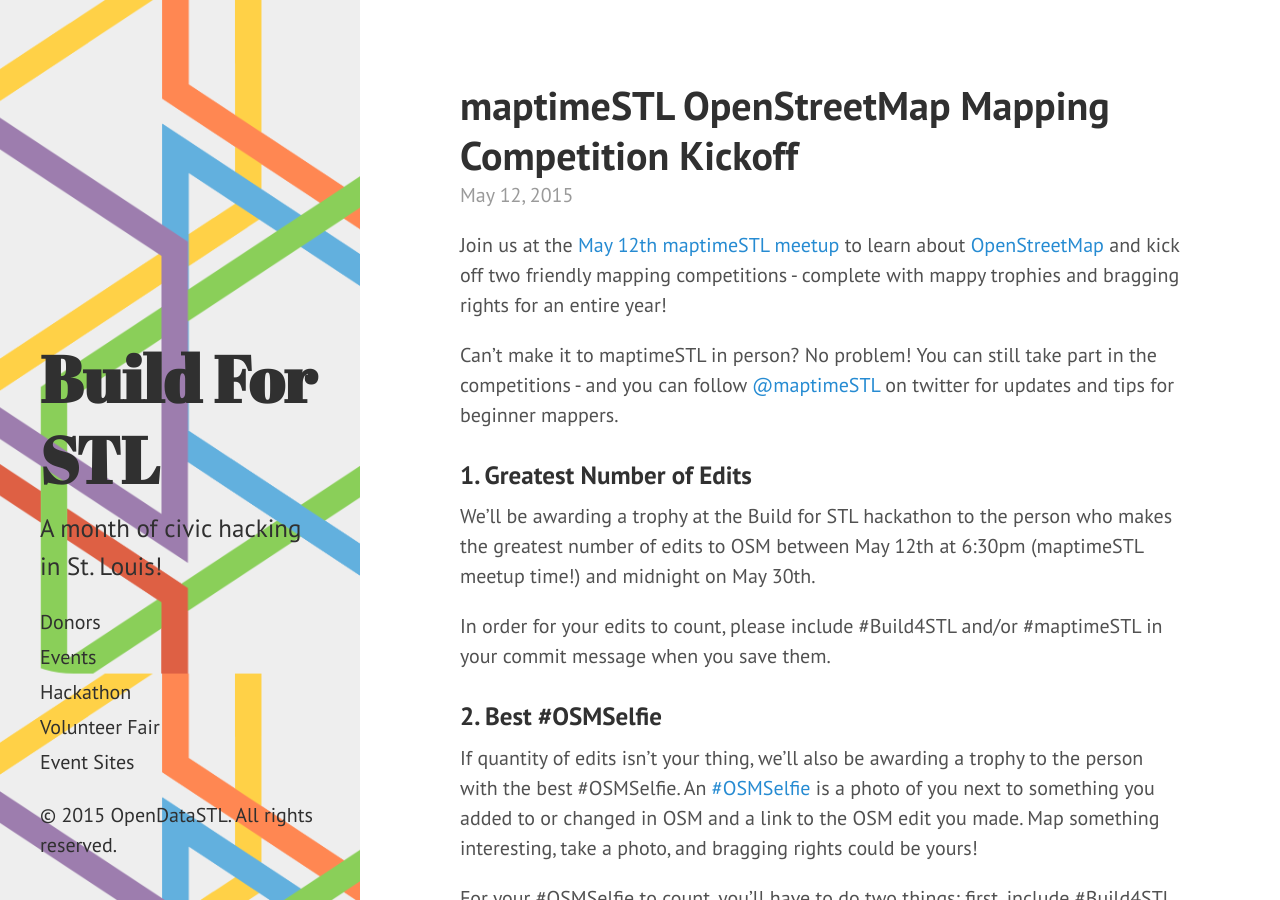
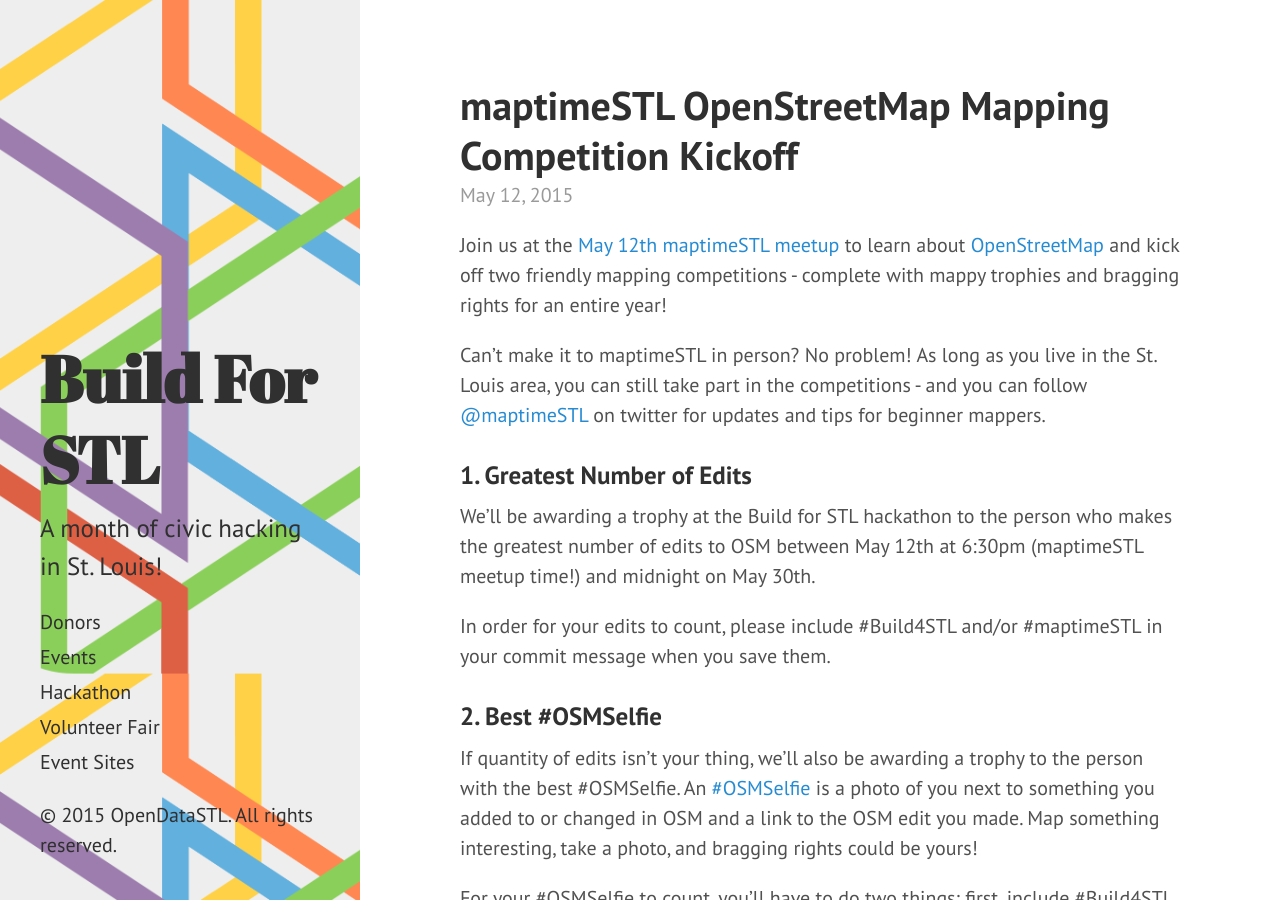
Before and after one commit to OpenSTL/build4stl-jekyll-site, a Jekyll site: the page built from _posts/2015-05-12-maptimeSTL-OpenStreetMap-Contest-Kickoff.md, in a window 1280 px wide and 900 px high. Built offline with Jekyll 4.4.1, drawn with Linux system fonts in a browser that asks for light colours.

Commit message:
Update 2015-05-12-maptimeSTL-OpenStreetMap-Contest-Kickoff.md

```diff
--- a/_posts/2015-05-12-maptimeSTL-OpenStreetMap-Contest-Kickoff.md
+++ b/_posts/2015-05-12-maptimeSTL-OpenStreetMap-Contest-Kickoff.md
@@ -6,7 +6,7 @@
 
 Join us at the [May 12th maptimeSTL meetup](http://www.meetup.com/maptimeSTL/events/222435942/) to learn about [OpenStreetMap](https://www.openstreetmap.org) and kick off two friendly mapping competitions - complete with mappy trophies and bragging rights for an entire year!
 
-Can't make it to maptimeSTL in person? No problem! You can still take part in the competitions - and you can follow [@maptimeSTL](https://twitter.com/maptimestl) on twitter for updates and tips for beginner mappers.
+Can't make it to maptimeSTL in person? No problem! As long as you live in the St. Louis area, you can still take part in the competitions - and you can follow [@maptimeSTL](https://twitter.com/maptimestl) on twitter for updates and tips for beginner mappers.
 
 ### 1. Greatest Number of Edits
 
```
